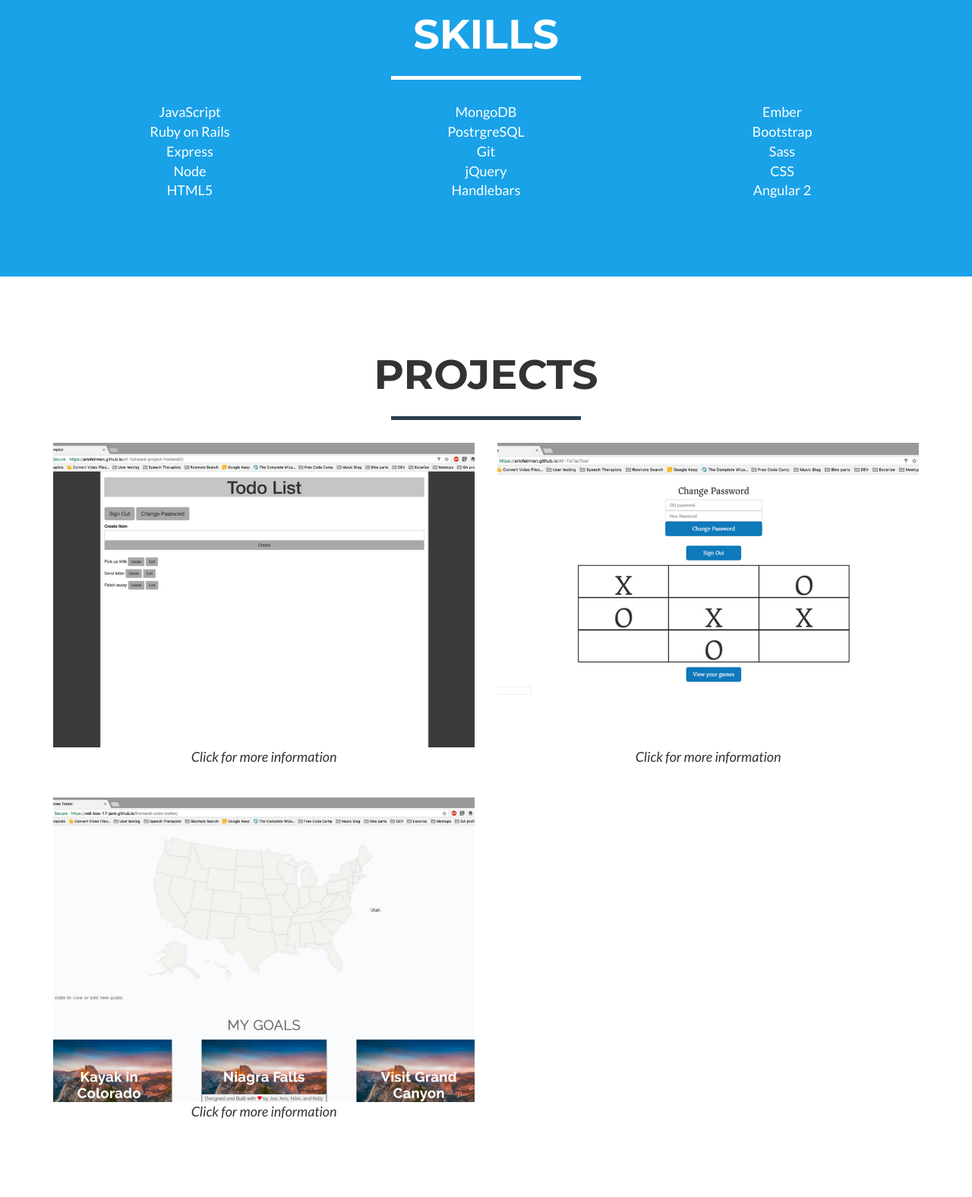
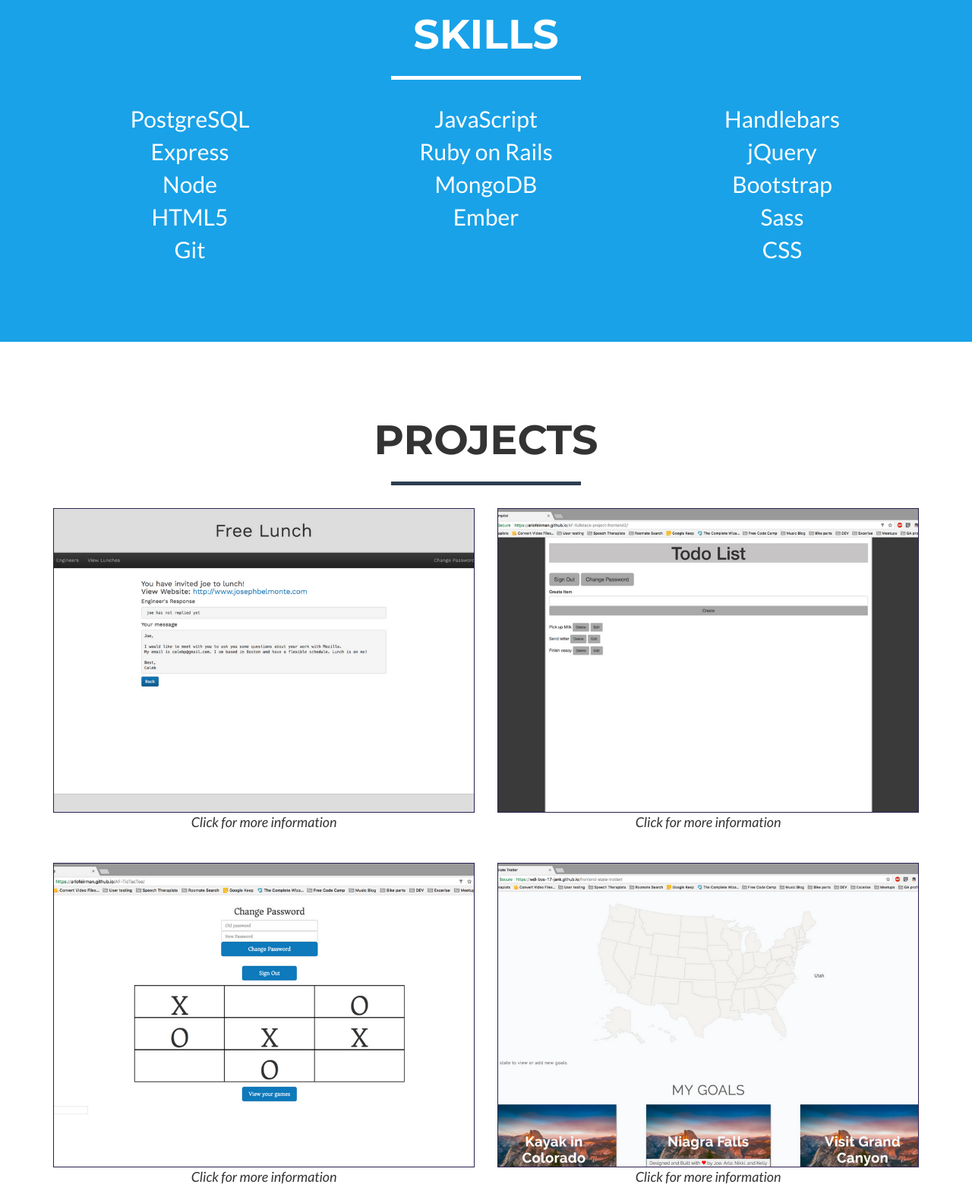
Before and after one commit to aprilsourz/af-portfolio, a website: page index.html in a window 1280 px wide. Shown: the part 1560-3136 px from the top of the page at 76% size. Drawn offline with nearby package versions, Linux system fonts and the light colour scheme.

Commit message:
Add free lunch to portfolio section
Adds screen shot for free lunch project.

Next steps: Add modal for free lunch project

```diff
--- a/css/freelancer.css
+++ b/css/freelancer.css
@@ -571,11 +571,6 @@ div#maincontent {
   border-radius: 1%;
 }
 
-.tech{
-  font-size: 24px;
-  font-weight: 400px;
-}
-
 .modal-img {
   border: 2px solid #2C1E50;
   -webkit-border-radius: 1%;
@@ -605,3 +600,12 @@ div#maincontent {
   height: 308px;
   text-align: center;
 }
+.tech  {
+ font-size: 30px;
+ font-weight: 400;
+}
+
+.caption-border {
+  border: 1px solid #2C1E50;
+
+}
--- a/index.html
+++ b/index.html
@@ -121,31 +121,32 @@
               </div>
           </div>
           <div class="row">
-              <div class="col-sm-4 text-center tech">
+              <div class="col-sm-4 tech text-center">
 
-                  JavaScript </br>
-                  Ruby on Rails </br>
+                  PostgreSQL </br>
                   Express </br>
                   Node </br>
                   HTML5 </br>
+                  Git </br>
 
               </div>
-              <div class="col-sm-4 text-center tech">
+              <div class="col-sm-4 tech text-center">
+                   JavaScript </br>
+                   Ruby on Rails </br>
+                   MongoDB</br>
+                   Ember  </br>
 
-                   MongoDB</br>
-                   PostrgreSQL </br>
-                   Git </br>
-                   jQuery  </br>
-                   Handlebars</br>
+
 
               </div>
-              <div class="col-sm-4 text-center tech">
+              <div class="col-sm-4 tech text-center">
 
-                Ember  </br>
+                Handlebars</br>
+                jQuery  </br>
                 Bootstrap </br>
                 Sass </br>
                 CSS </br>
-                Angular 2 </br>
+
 
               </div>
           </div>
@@ -162,6 +163,20 @@
                 </div>
             </div>
             <div class="row">
+            <div class="col-sm-6 portfolio-item">
+
+                <a href="#portfolioModal4" class="portfolio-link" data-toggle="modal">
+                    <div class="caption">
+                        <div class="caption-content">
+                            <i class="fa fa-search-plus fa-3x"></i>
+                        </div>
+                    </div>
+                    <img src="img/portfolio/free-lunch.png" class="img-responsive caption-border" alt="Free Lunch">
+                </a>
+                <p class="text-center portfolio-caption"><i>Click for more information</i></p>
+            </div>
+
+
                 <div class="col-sm-6 portfolio-item">
                     <a href="#portfolioModal1" class="portfolio-link" data-toggle="modal">
                         <div class="caption">
@@ -170,11 +185,13 @@
                                 <p>Todo list app with user authentication</p>
                             </div>
                         </div>
-                        <img src="img/portfolio/todo.png" class="img-responsive" alt="Cabin">
+                        <img src="img/portfolio/todo.png" class="img-responsive caption-border" alt="Todo List">
 
                     </a>
                     <p class="text-center portfolio-caption"><i>Click for more information</i></p>
                 </div>
+
+
                 <div class="col-sm-6 portfolio-item">
                     <a href="#portfolioModal2" class="portfolio-link" data-toggle="modal">
                         <div class="caption">
@@ -183,7 +200,7 @@
                                 <p>1 player tic tac toe game</p>
                             </div>
                         </div>
-                        <img src="img/portfolio/tic-tac-toe.png" class="img-responsive" alt="Slice of cake">
+                        <img src="img/portfolio/tic-tac-toe.png" class="img-responsive caption-border" alt="Tic Tac Toe">
                     </a>
                     <p class="text-center portfolio-caption"><i>Click for more information</i></p>
                 </div>
@@ -195,10 +212,11 @@
                                 <p>Bucket list app for all 50 states</p>
                             </div>
                         </div>
-                        <img src="img/portfolio/trot.png" class="img-responsive" alt="Circus tent">
+                        <img src="img/portfolio/trot.png" class="img-responsive caption-border" alt="State trotter">
                     </a>
                     <p class="text-center portfolio-caption"><i>Click for more information</i></p>
                 </div>
+              </div>
                 <!-- <div class="col-sm-4 portfolio-item">
                     <a href="#portfolioModal4" class="portfolio-link" data-toggle="modal">
                         <div class="caption">
```
Also changed, not shown: img/portfolio/free-lunch.png (added).
